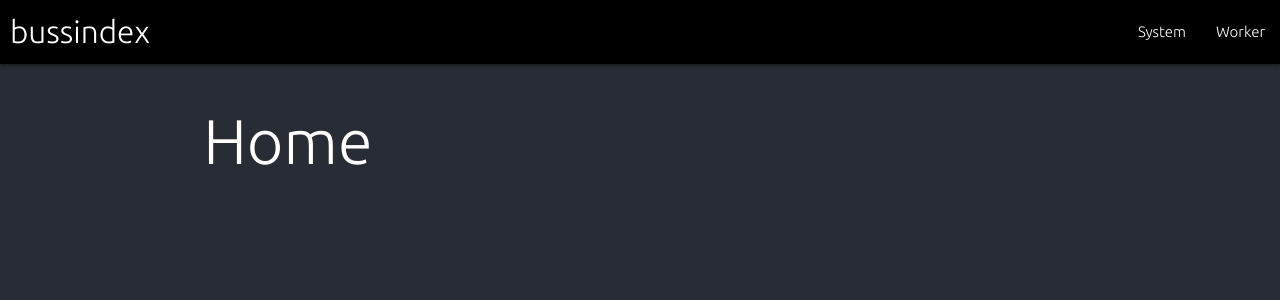
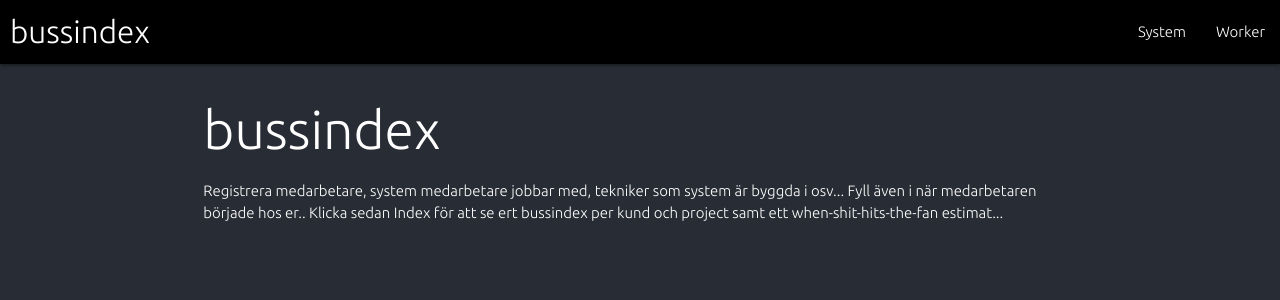
Before and after one commit to hellgrenj/bussindex, a React app in the folder web/: page / in a window 1280 px wide. Shown: the top 300 px of the page. Built offline with nearby package versions, Linux system fonts and the light colour scheme.

Commit message:
lull lull

```diff
--- a/web/src/Home.js
+++ b/web/src/Home.js
@@ -2,7 +2,16 @@ import React from "react";
 
 function Home() {
   return (
-   <h1>Home</h1>
+    <>
+      <h2>bussindex</h2>
+      <div>
+        Registrera medarbetare, system medarbetare jobbar med, tekniker som
+        system är byggda i osv... Fyll även i när medarbetaren började hos er..
+
+        Klicka sedan Index för att se ert bussindex per kund och project
+        samt ett when-shit-hits-the-fan estimat...
+      </div>
+    </>
   );
 }
 export default Home;
--- a/web/src/System.css
+++ b/web/src/System.css
@@ -0,0 +1,6 @@
+.systemCards {
+    display: inline-block;
+    margin-right:10px;
+    padding:5px;
+    cursor: pointer;
+}
--- a/web/src/System.js
+++ b/web/src/System.js
@@ -18,9 +18,9 @@ function System() {
     console.log(systems[0])
     return systems.map(system =>
 
-      <div key={system.ID} className="systemCards card blue-grey darken-1 row">
-        <h2>{system.Description}</h2>
-      </div>
+      <span key={system.ID} className="systemCards card blue-grey darken-1">
+        {system.Description}
+      </span>
     )
   }
 
@@ -34,7 +34,7 @@ function System() {
   return (
     <>
     <div className="row">
-      <h1>System</h1>
+      <h2>System</h2>
       <div className="col s6"><input placeholder="ange namn och tryck enter" onKeyDown={createSystem}></input></div>
       </div>
       {renderSystems()}
--- a/web/src/Worker.js
+++ b/web/src/Worker.js
@@ -2,7 +2,7 @@ import React from "react";
 
 function Worker() {
   return (
-   <h1>Worker</h1>
+   <h2>Worker</h2>
   );
 }
 export default Worker;
```
